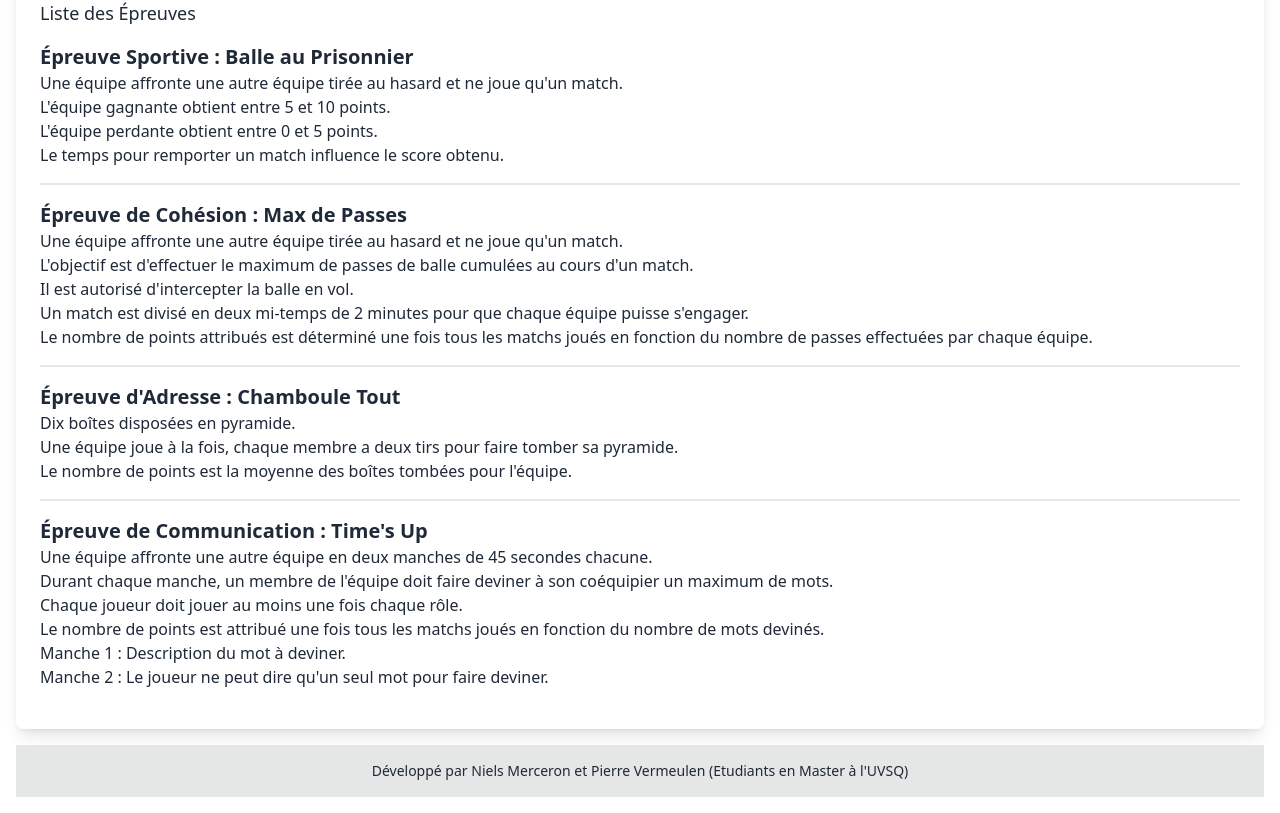
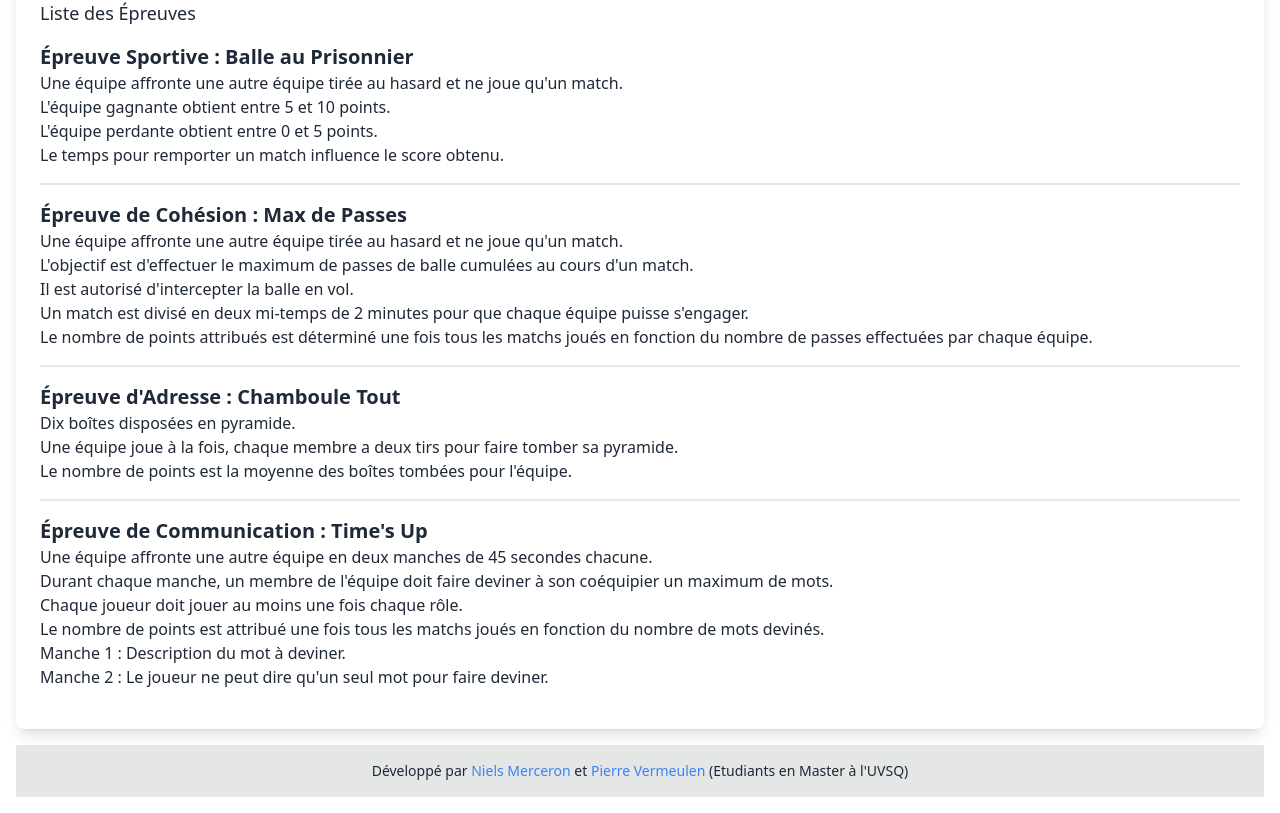
Before and after one commit to Kyuzial/siteweb_integrationM1, a SvelteKit app: page / in a window 1280 px wide. Shown: the part 3834-4647 px from the top of the page. Built offline with nearby package versions, Linux system fonts and the light colour scheme.

Commit message:
Ajouts liens clickable pour les credits

```diff
--- a/src/routes/+page.svelte
+++ b/src/routes/+page.svelte
@@ -297,8 +297,17 @@
     <footer class="footer footer-center p-4 bg-base-300 text-base-content">
       <aside>
         <p>
-          Développé par Niels Merceron et Pierre Vermeulen (Etudiants en Master
-          à l'UVSQ)
+          Développé par <a
+            href="https://github.com/nielsmerceron"
+            target="_blank"
+            class="text-blue-500 hover:text-blue-700">Niels Merceron</a
+          >
+          et
+          <a
+            href="https://github.com/Kyuzial"
+            target="_blank"
+            class="text-blue-500 hover:text-blue-700">Pierre Vermeulen</a
+          > (Etudiants en Master à l'UVSQ)
         </p>
       </aside>
     </footer>
```
